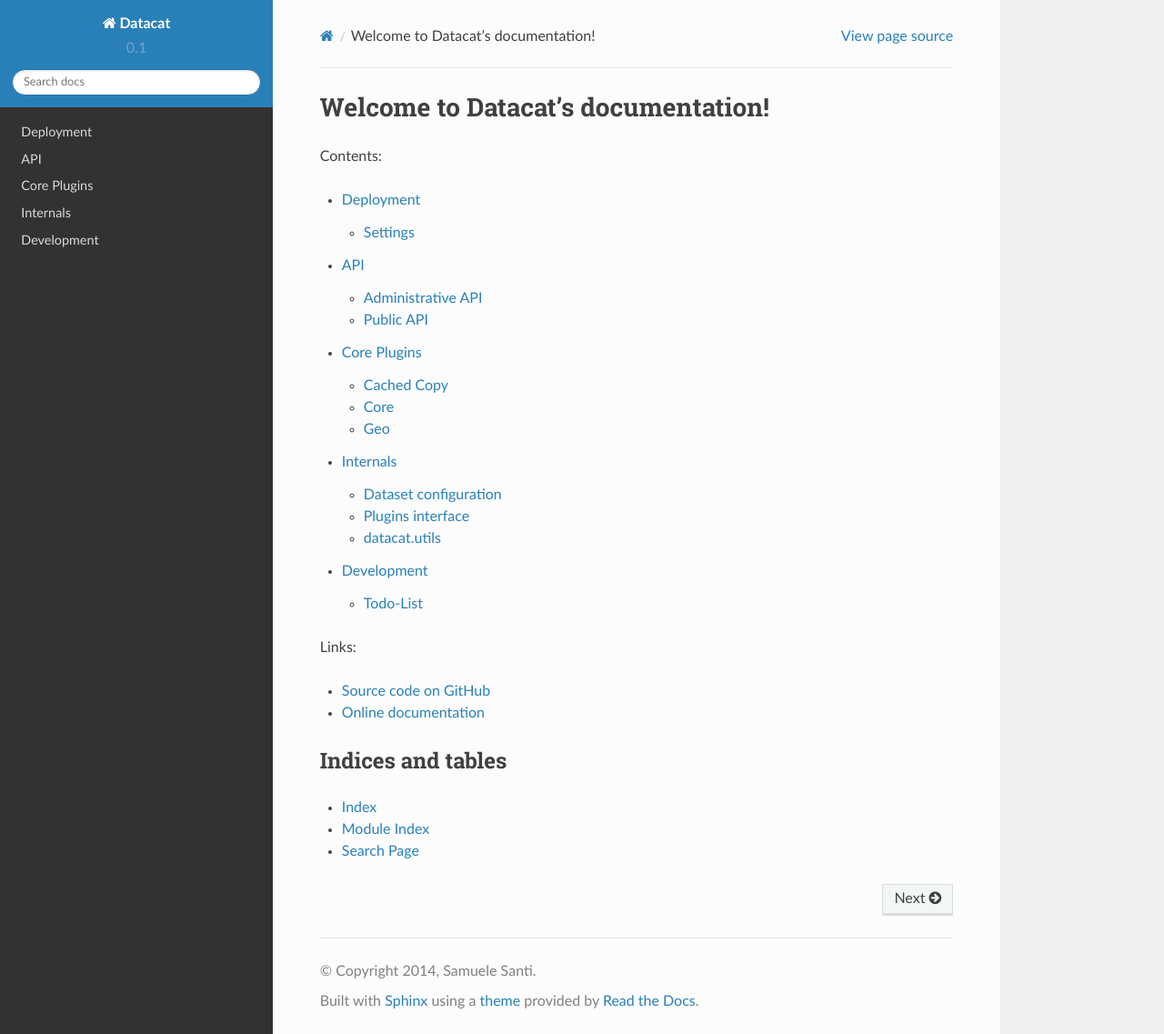
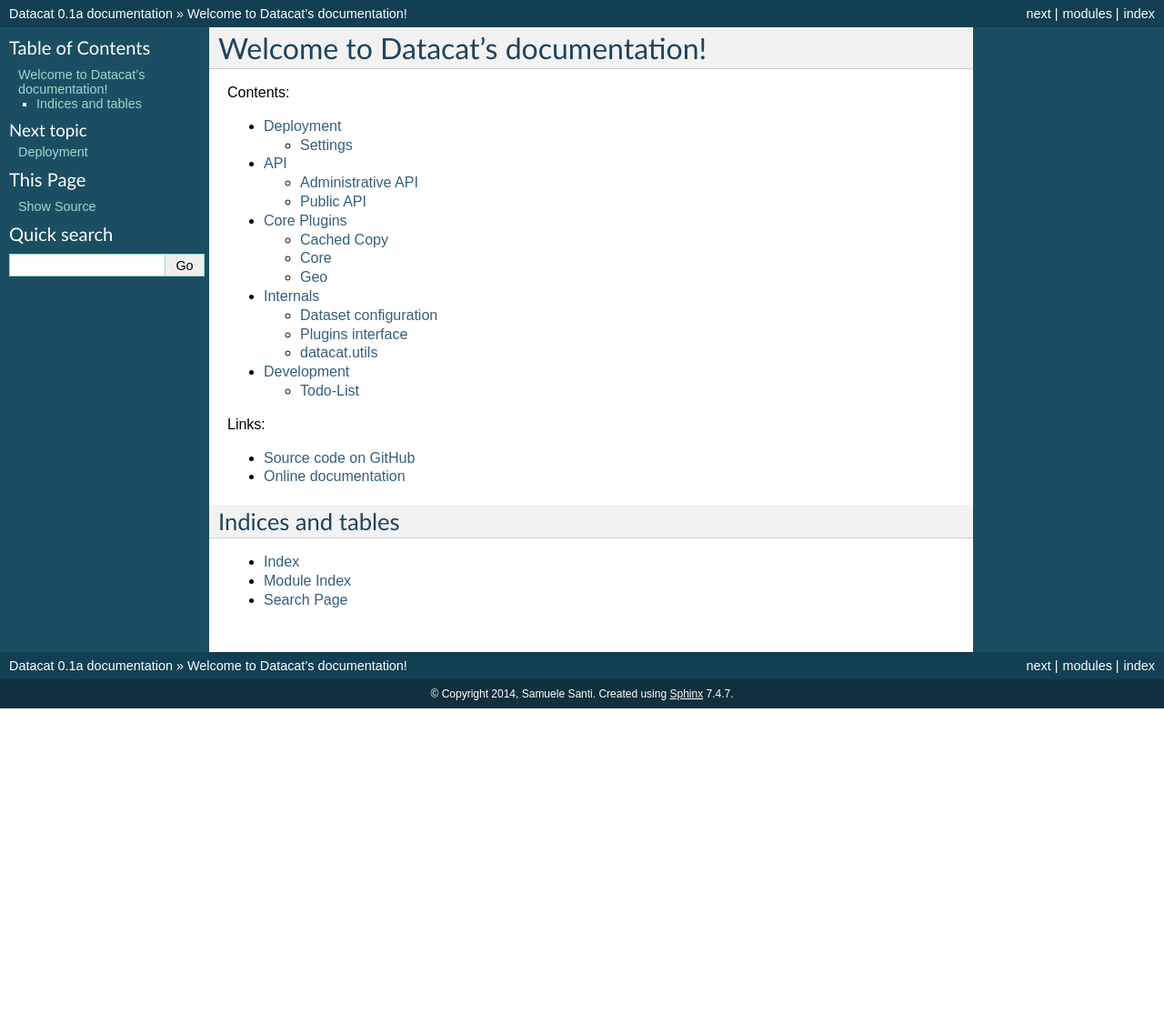
Before and after one commit to rshk-archive/datacat-poc-140825, a Sphinx documentation site: the page built from docs/source/index.rst, in a window 1280 px wide and 1137 px high. Shown: the whole window at 91% size. Built offline with Sphinx 7.4.7, drawn with Linux system fonts in a browser that asks for light colours; some of the changed lines change nothing that is shown.

Commit message:
Docs conf update

```diff
--- a/docs/source/conf.py
+++ b/docs/source/conf.py
@@ -103,17 +103,49 @@
 # a list of builtin themes.
 html_theme = 'default'
 
-on_rtd = os.environ.get('READTHEDOCS', None) == 'True'
+# on_rtd = os.environ.get('READTHEDOCS', None) == 'True'
 
-if not on_rtd:
-    import sphinx_rtd_theme
-    html_theme = 'sphinx_rtd_theme'
-    html_theme_path = [sphinx_rtd_theme.get_html_theme_path()]
+# if not on_rtd:
+#     import sphinx_rtd_theme
+#     html_theme = 'sphinx_rtd_theme'
+#     html_theme_path = [sphinx_rtd_theme.get_html_theme_path()]
 
 # Theme options are theme-specific and customize the look and feel of a theme
 # further.  For a list of options available for each theme, see the
 # documentation.
-# html_theme_options = {}
+html_theme_options = {
+    'rightsidebar': False,
+    'stickysidebar': False,
+    'collapsiblesidebar': False,
+    'externalrefs': False,
+
+    'footerbgcolor': '#11303d',  # #11303d
+    'footertextcolor': '#ffffff',  # #ffffff
+
+    'sidebarbgcolor': '#1c4e63',  # #1c4e63
+    'sidebarbtncolor': '#3c6e83',  # #3c6e83
+    'sidebartextcolor': '#ffffff',  # #ffffff
+    'sidebarlinkcolor': '#98dbcc',  # #98dbcc
+
+    'relbarbgcolor': '#133f52',  # #133f52
+    'relbartextcolor': '#ffffff',  # #ffffff
+    'relbarlinkcolor': '#ffffff',  # #ffffff
+
+    'bgcolor': '#ffffff',  # #ffffff
+    'textcolor': '#000000',  # #000000
+
+    'headbgcolor': '#f2f2f2',  # #f2f2f2
+    'headtextcolor': '#20435c',  # #20435c
+    'headlinkcolor': '#c60f0f',  # #c60f0f
+
+    'linkcolor': '#355f7c',  # #355f7c
+    'visitedlinkcolor': '#355f7c',  # #355f7c
+    'codebgcolor': '#eeffcc',  # #eeffcc
+    'codetextcolor': '#333333',  # #333333
+
+    'bodyfont': 'sans-serif',
+    'headfont': "'Trebuchet MS', sans-serif",
+}
 
 # Add any paths that contain custom themes here, relative to this directory.
 # html_theme_path = []
```
